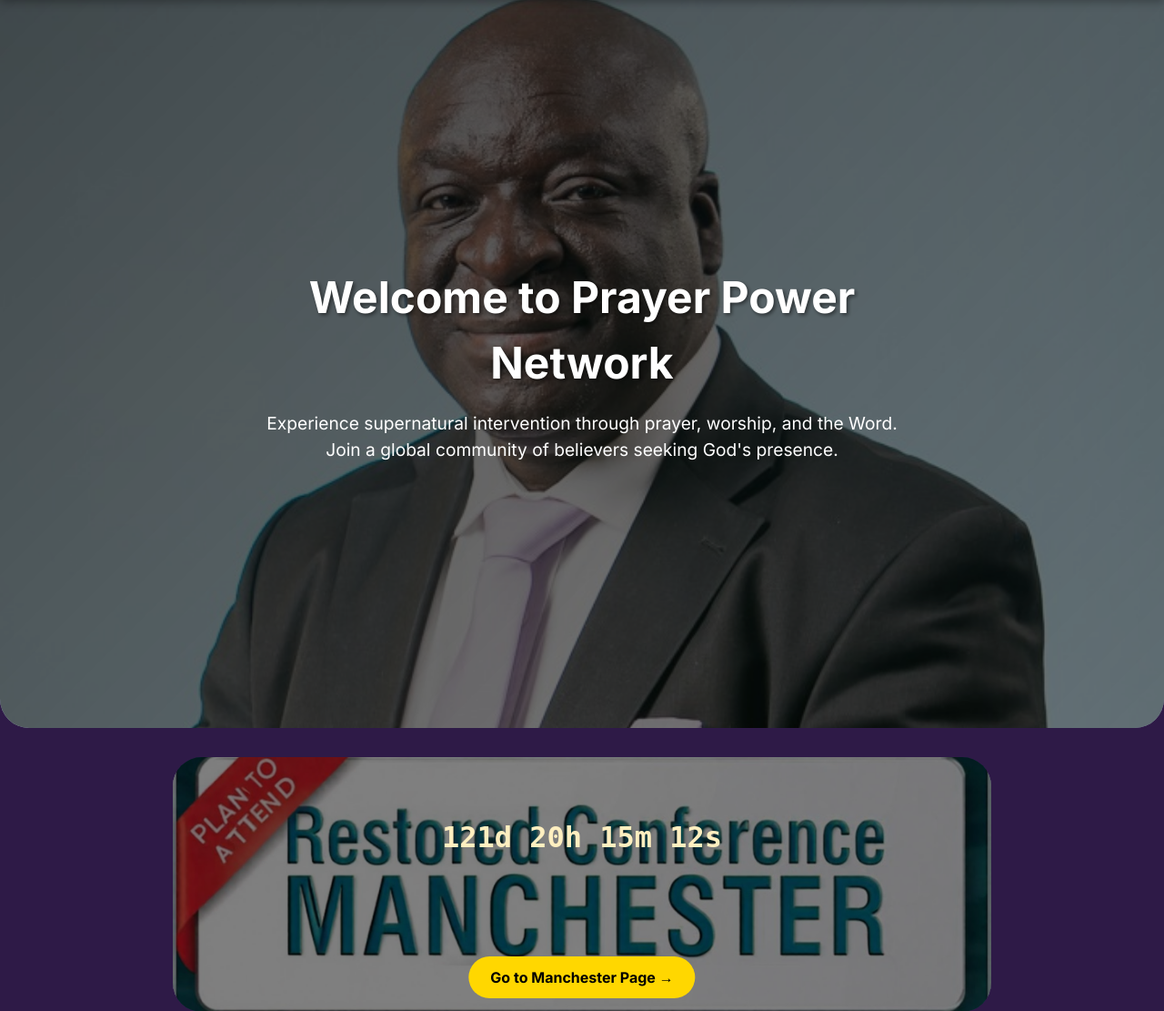
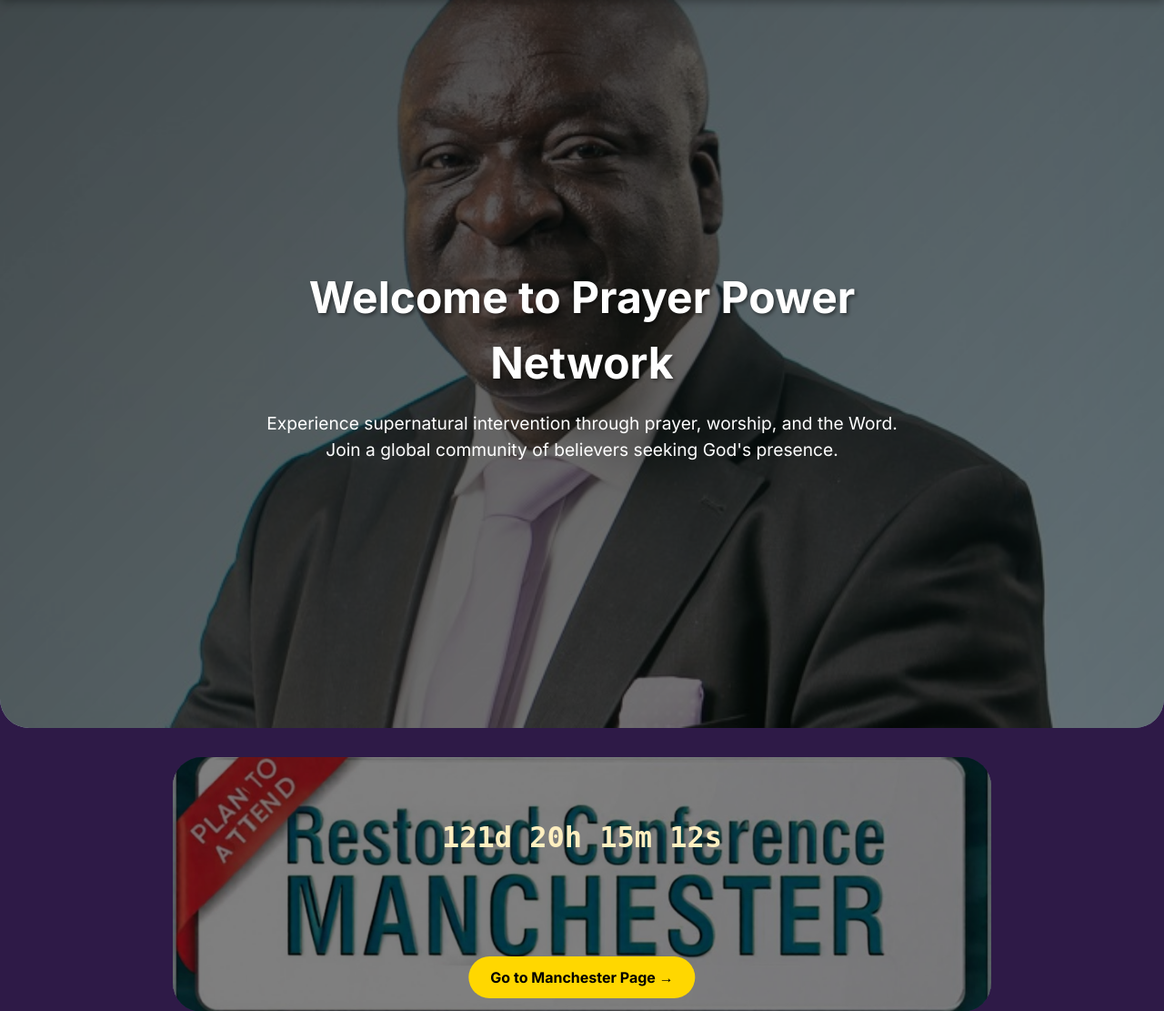
Before and after one commit to phylipgenty/PPN, a Django app: page / in a window 1280 px wide. Shown: the part 103-1214 px from the top of the page at 91% size. Run offline with Django 5.2, Linux system fonts and the light colour scheme.

Commit message:
Almost there

```diff
--- a/templates/index.html
+++ b/templates/index.html
@@ -28,7 +28,7 @@
       width: 100%;
       height: 100%;
       object-fit: cover;
-      object-position: center 36%;
+      object-position: center 40%;
       z-index: 0;
     }
     .hero .overlay {
```
